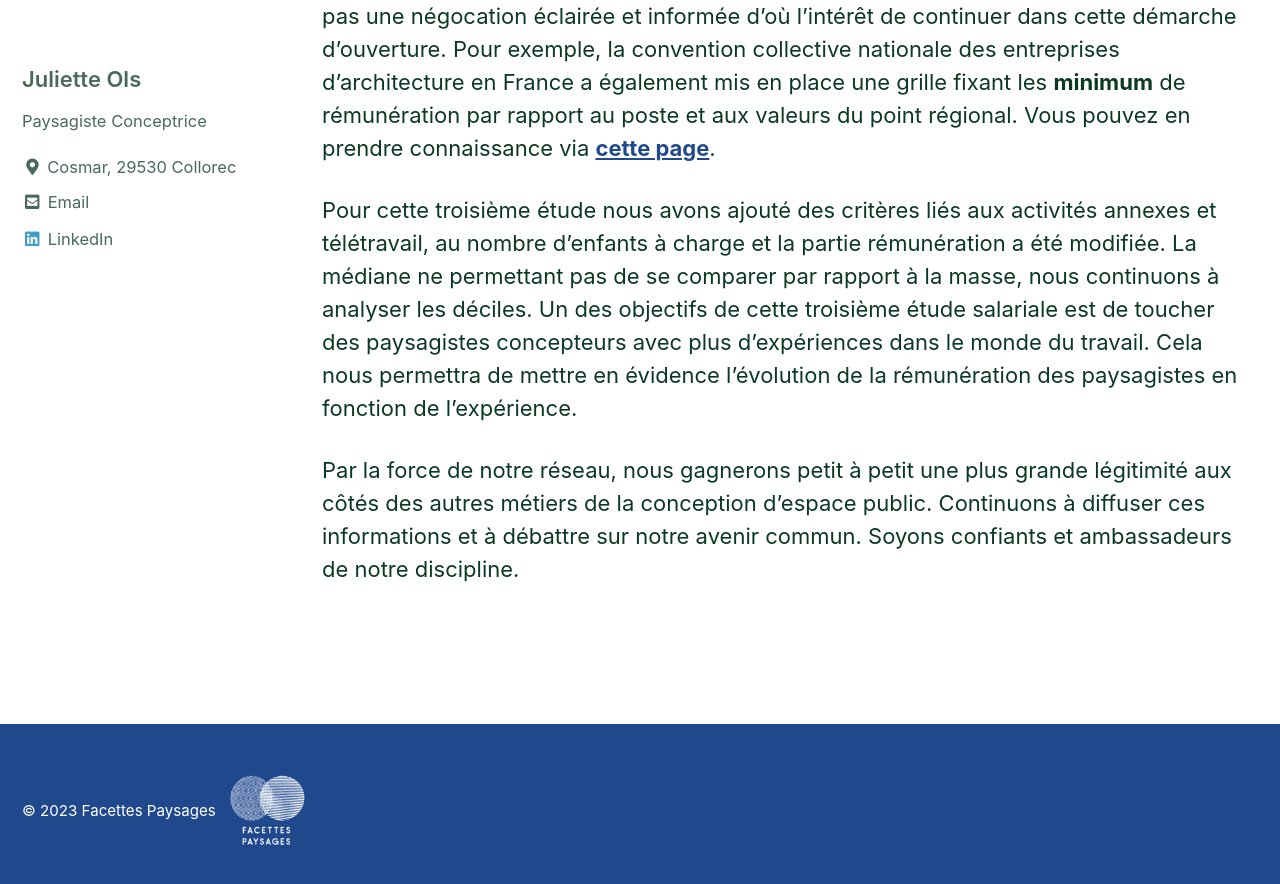
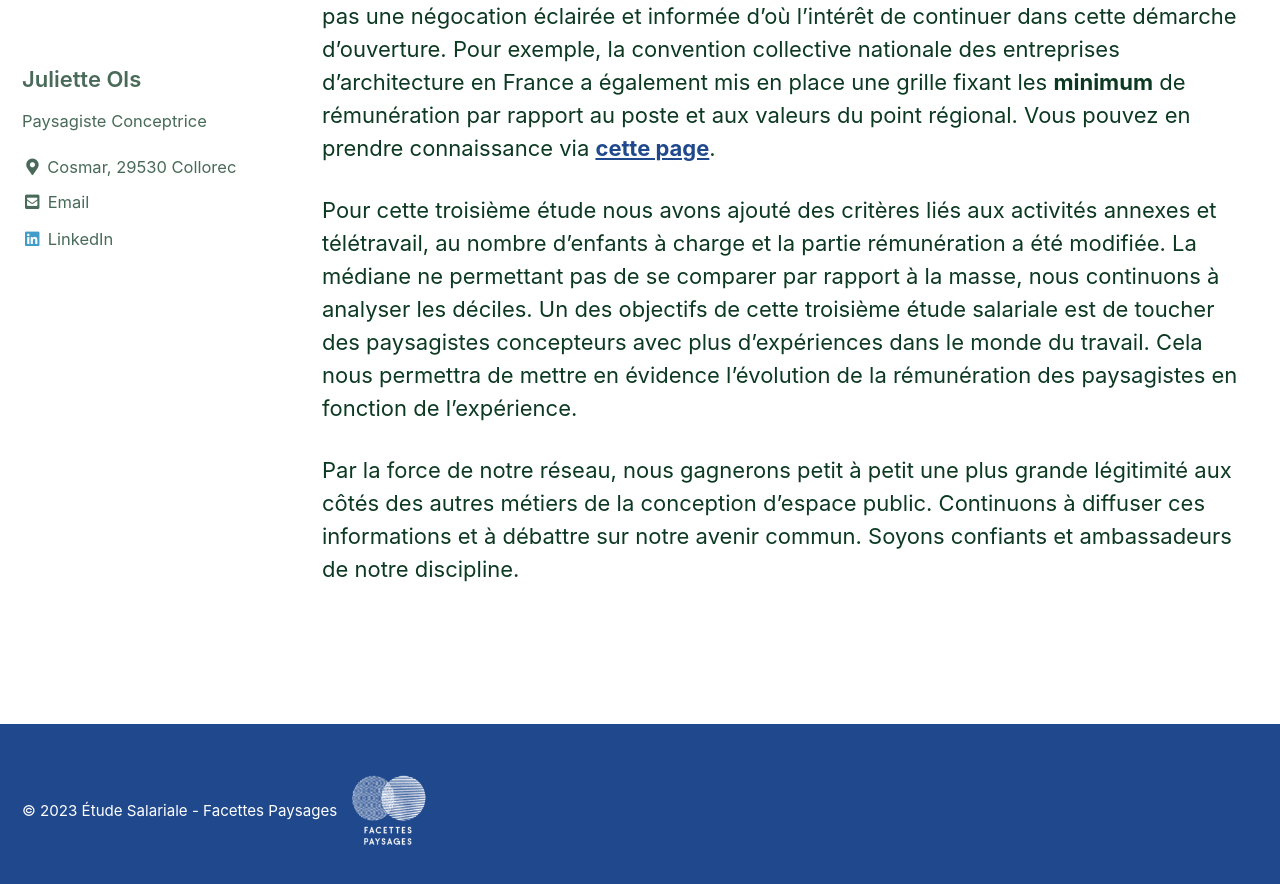
Before and after one commit to facettespaysages/etude-salariale, a Jekyll site: the page built from index.md, in a window 1280 px wide and 900 px high, scrolled down 1202 px. Shown: the top 884 px of the window. Built offline with Jekyll 4.4.1, drawn with Linux system fonts in a browser that asks for light colours; cached includes are drawn as plain includes; some web fonts are replaced; our own code applies the rules of GitHub Pages for plain Markdown files.

Commit message:
Update title

```diff
--- a/_config.yml
+++ b/_config.yml
@@ -16,7 +16,7 @@ minimal_mistakes_skin    : "air" # "air", "aqua", "contrast", "dark", "dirt", "n
 
 # Site Settings
 locale                   : "fr-FR"
-title                    : "Facettes Paysages"
+title                    : "Étude Salariale - Facettes Paysages"
 title_separator          : "-"
 subtitle                 : "Facettes Paysages" # site tagline that appears below site title in masthead
 name                     : "Paysagiste Conceptrice"
```
